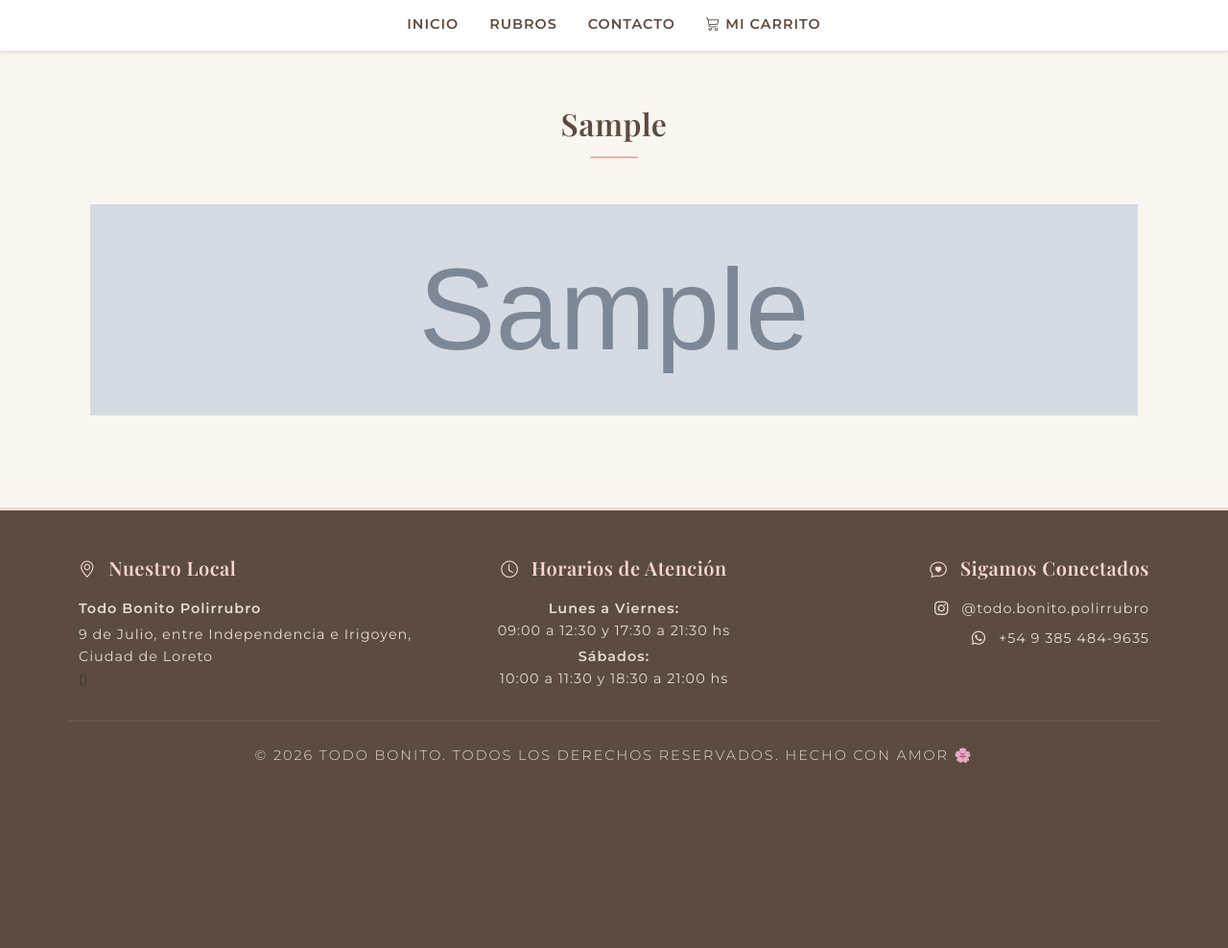
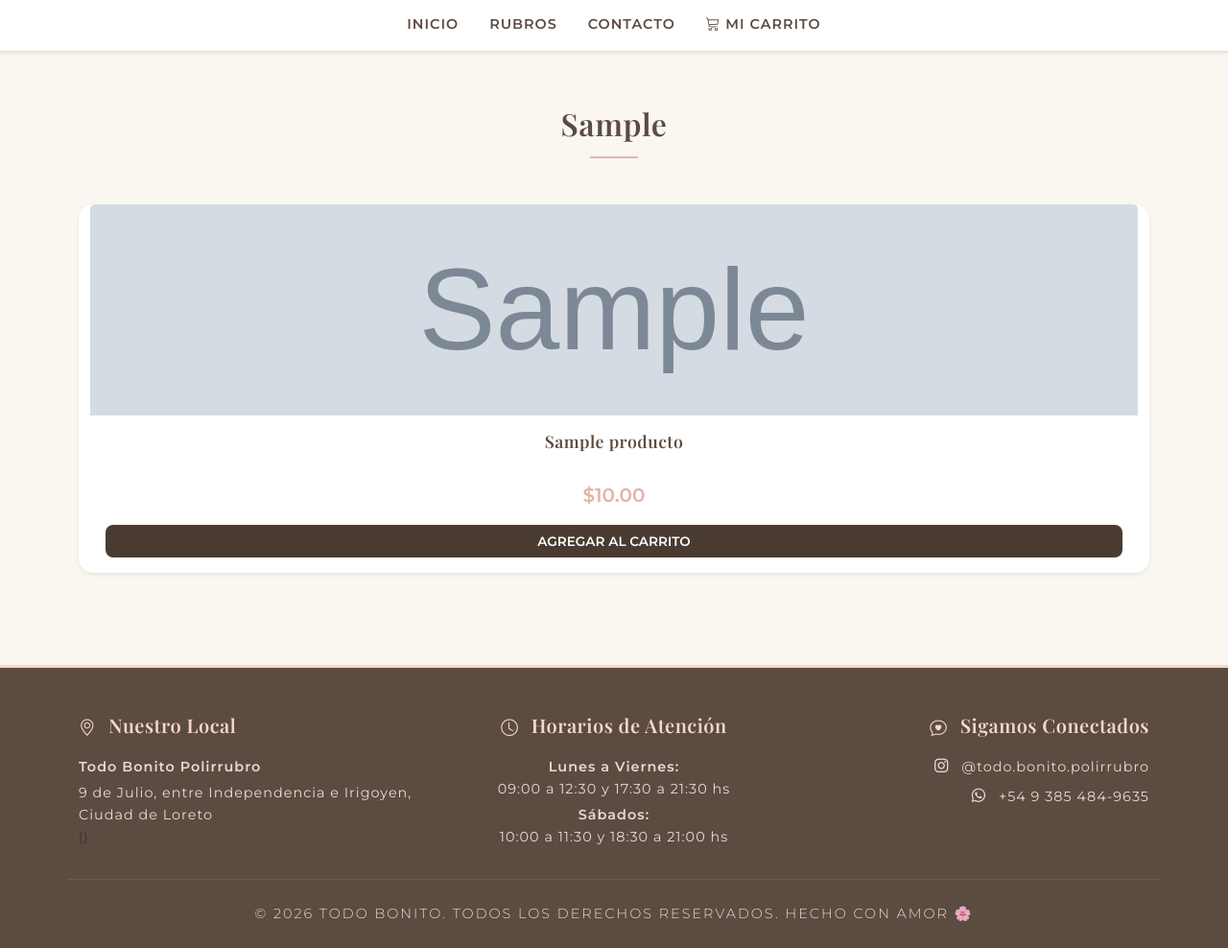
Before and after one commit to estebanman381-creator/Pag-Web, a Flask app: a page that uses templates/rubro.html in a window 1280 px wide. Shown: the part 282-1270 px from the top of the page at 96% size. Before the commit the page ends 1077 px from the top, so only its background shows below. Run offline with Flask 3, Linux system fonts and the light colour scheme; tables that the repository leaves empty hold one stand-in row (values such as "Sample post"); grey boxes marked "Sample" are stand-in pictures; some web fonts are replaced.

Commit message:
Corregida tarjeta de producto para mostrar titulo y precio junto al modal

```diff
--- a/templates/rubro.html
+++ b/templates/rubro.html
@@ -11,32 +11,40 @@
 
         {% for producto in productos %}
         <!-- Imagen cliqueable con icono de lupa al pasar el mouse -->
-            <div class="position-relative overflow-hidden" style="border-radius: 10px 10px 0 0;">
+        <div class="card h-100 shadow-sm border-0" style="border-radius: 15px; overflow: hidden;">
+            <div class="position-relative overflow-hidden" style="height: 220px;">
                 <a href="#" data-bs-toggle="modal" data-bs-target="#modalImagen{{ producto.id }}">
-                    <img src="{{ producto.imagen_url }}" class="card-img-top w-100" alt="{{ producto.titulo }}"
-                        style="height: 220px; object-fit: cover; cursor: zoom-in; transition: transform 0.3s ease;">
+                    <img src="{{ producto.imagen_url }}" class="card-img-top w-100 h-100" alt="{{ producto.titulo }}"
+                        style="object-fit: cover; cursor: zoom-in; transition: transform 0.3s ease;">
                 </a>
             </div>
 
-        <!-- ==========================================
-            VENTANA FLOTANTE (MODAL) PARA VER EN GRANDE
-            ========================================== -->
+            <div class="card-body d-flex flex-column justify-content-between p-3 text-center">
+                <h5 class="card-title fw-bold mb-2" style="color: var(--marron-oscuro); font-size: 1.1rem; min-height: 44px; display: -webkit-box; -webkit-line-clamp: 2; -webkit-box-orient: vertical; overflow: hidden;">
+                    {{ producto.titulo }}
+                </h5>
+                <p class="card-text fw-bold fs-5 mb-3" style="color: var(--rosa-oscuro);">
+                    ${{ "{:,.2f}".format(producto.precio) }}
+                </p>
+
+                <button class="btn w-100 text-white fw-bold text-uppercase" style="background-color: #4a3b32; border-radius: 8px; font-size: 0.85rem;">
+                    Agregar al carrito
+                </button>
+            </div>
+        </div>
+
         <div class="modal fade" id="modalImagen{{ producto.id }}" tabindex="-1" aria-hidden="true">
             <div class="modal-dialog modal-dialog-centered modal-lg">
-                <!-- El fondo transparente y sin bordes hace que la foto flote de forma muy elegante -->
-                <div class="modal-content bg-transparent border-0">
+               <div class="modal-content bg-transparent border-0">
                     <div class="modal-body text-center p-0 position-relative">
 
-                        <!-- Imagen en tamaño completo -->
                         <img src="{{ producto.imagen_url }}" class="img-fluid rounded shadow-lg" alt="{{ producto.titulo }}"
-                        style="max-height: 85vh; border: 3px solid #fff;">
+                             style="max-height: 85vh; border: 3px solid #fff;">
 
-                    <!-- Título del producto abajo de la foto ampliada -->
                         <div class="text-white mt-2 p-2 rounded" style="background: rgba(0, 0, 0, 0.6); display: inline-block;">
                             <h5 class="m-0 fw-bold">{{ producto.titulo }}</h5>
                         </div>
 
-                    <!-- Botón de cerrar (X) arriba a la derecha de la pantalla -->
                         <button type="button" class="btn-close btn-close-white position-absolute top-0 end-0 m-3"
                                 data-bs-dismiss="modal" aria-label="Close" style="filter: drop-shadow(0px 2px 4px rgba(0,0,0,0.8));"></button>
                     </div>
```
